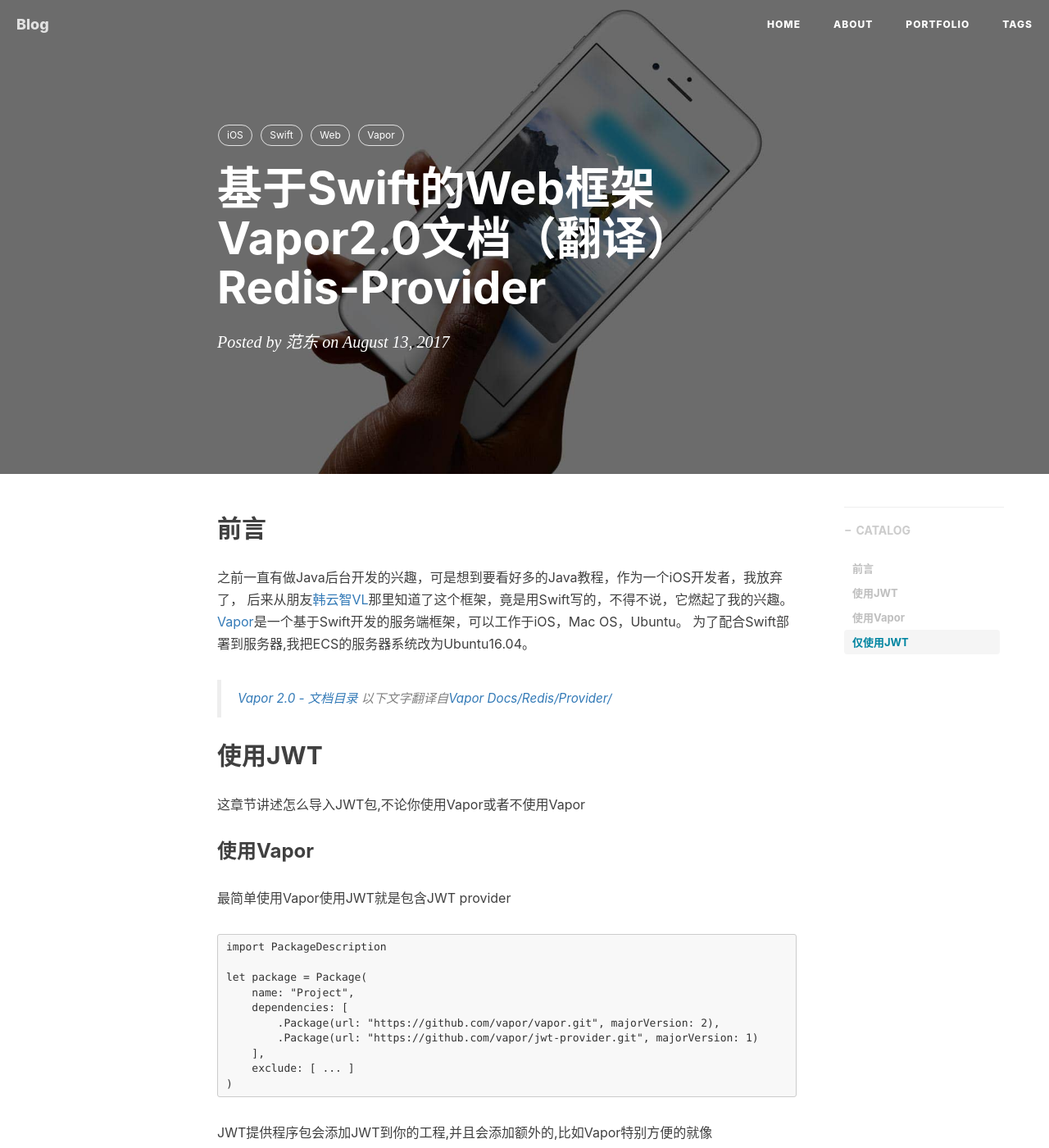
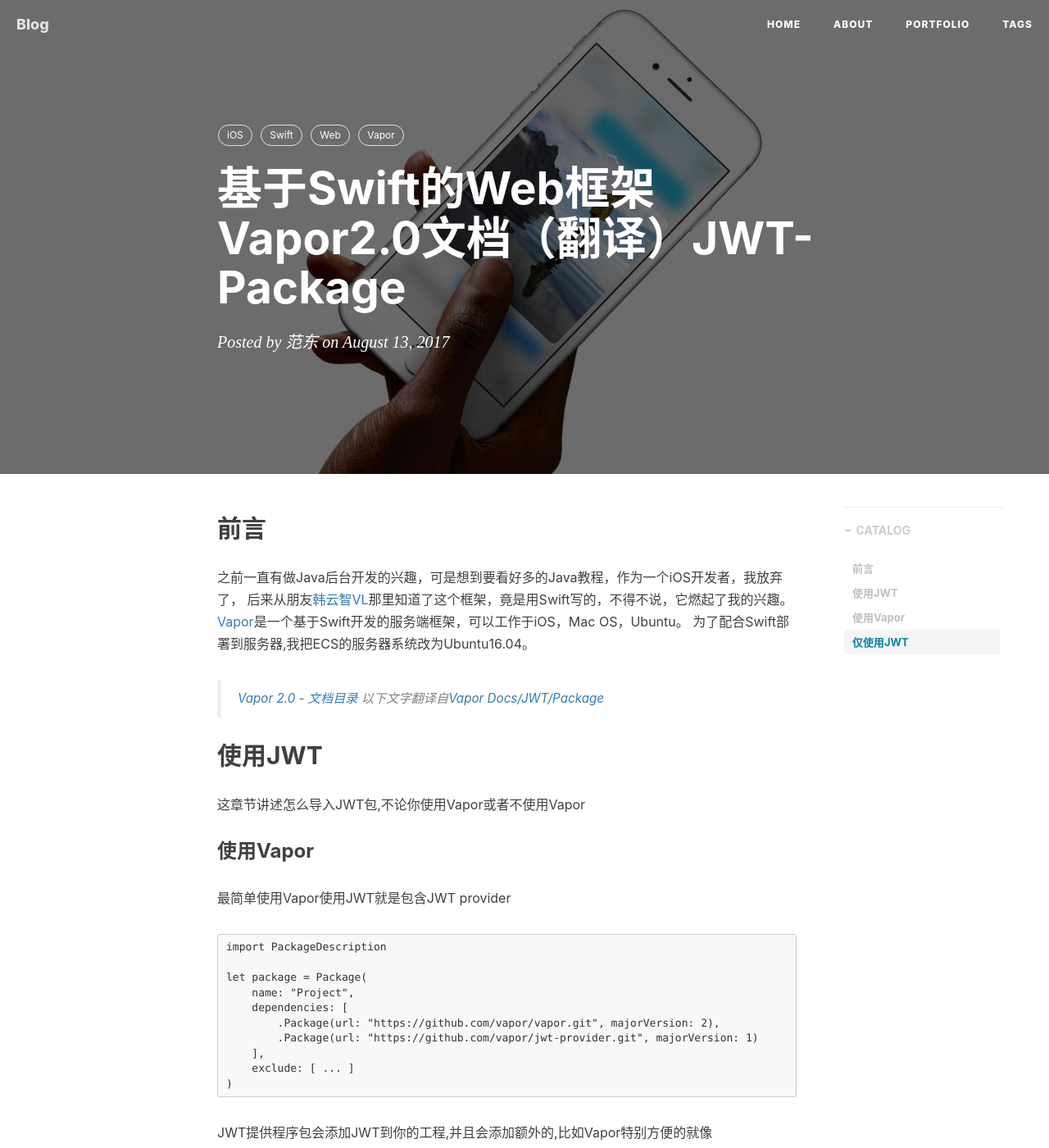
Before and after one commit to fandongtongxue/fandongtongxue.github.io, a Jekyll site: the page built from _posts/2017-08-13-iOS-SwiftVaporWeb18.markdown, in a window 1280 px wide and 1400 px high. Shown: the whole window at 82% size. Built offline with Jekyll 4.4.1, drawn with Linux system fonts in a browser that asks for light colours; nearby versions of some CDN libraries; comment, search, counter and statistics services are not loaded.

Commit message:
提交修改

```diff
--- a/_posts/2017-08-13-iOS-SwiftVaporWeb18.markdown
+++ b/_posts/2017-08-13-iOS-SwiftVaporWeb18.markdown
@@ -1,6 +1,6 @@
 ---
 layout:     post
-title:      "基于Swift的Web框架Vapor2.0文档（翻译）Redis-Provider"
+title:      "基于Swift的Web框架Vapor2.0文档（翻译）JWT-Package"
 subtitle:   ""
 date: 2017-08-13 20:00:00.000000000 +08:00
 author:     "范东"
@@ -18,7 +18,7 @@
 [Vapor](http://vapor.codes)是一个基于Swift开发的服务端框架，可以工作于iOS，Mac OS，Ubuntu。
 为了配合Swift部署到服务器,我把ECS的服务器系统改为Ubuntu16.04。
 > [Vapor 2.0 - 文档目录](http://blog.fandong.me/2017/08/01/iOS-SwiftVaporWeb/)
-> 以下文字翻译自[Vapor Docs/Redis/Provider/](https://docs.vapor.codes/2.0/redis/provider/)
+> 以下文字翻译自[Vapor Docs/JWT/Package](https://docs.vapor.codes/2.0/jwt/package/)
 
 ## 使用JWT
 这章节讲述怎么导入JWT包,不论你使用Vapor或者不使用Vapor
```
